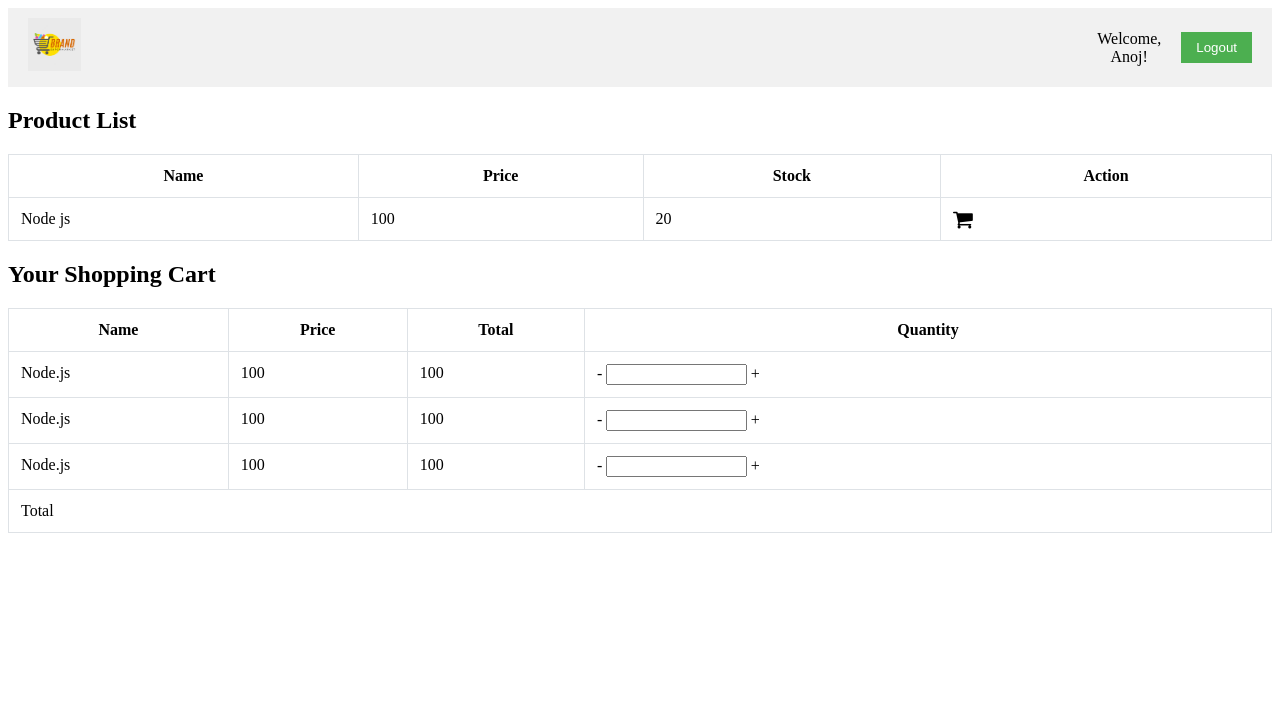
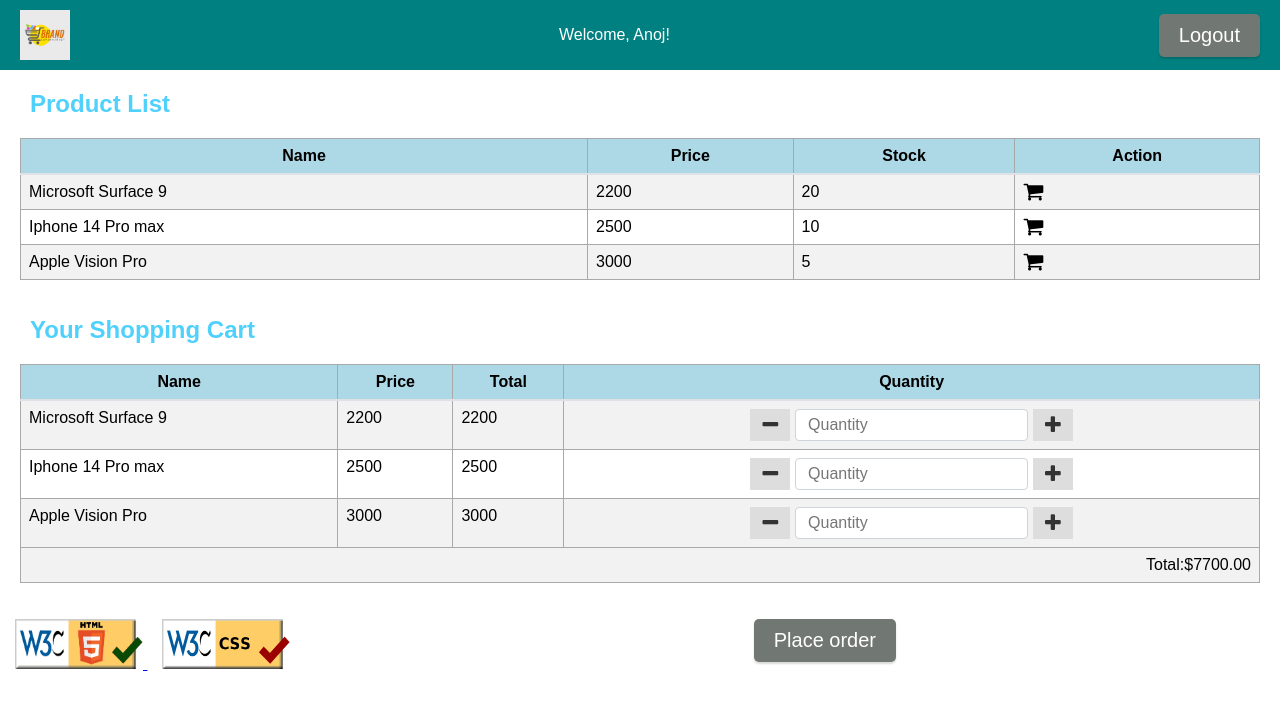
Before and after one commit to anojcrazycoder/WAPLabs, a plain HTML site: page Lab-3/shoppingCart.html in a window 1280 px wide. Drawn offline with Linux system fonts and the light colour scheme.

Commit message:
Added code for better enhancement

```diff
--- a/Lab-3/shoppingCart.html
+++ b/Lab-3/shoppingCart.html
@@ -5,70 +5,141 @@
     <meta name="viewport" content="width=device-width, initial-scale=1.0">
     <title>Document</title>
     <style>
-        #quantity{
-            width: 20%;
+         body {
+    margin: 0;
+    font-family: Arial, sans-serif;
   }
 
-        .table {
-  width: 100%;
-  margin-bottom: 1rem;
-  background-color: transparent;
-  border-collapse: collapse;
-}
-
-.table th,
-.table td {
-  padding: 0.75rem;
-  vertical-align: top;
-  border: 1px solid #dee2e6;
-}
-
-.table thead th {
-  vertical-align: bottom;
-  border-bottom: 2px solid #dee2e6;
-}
-
-.table-hover tbody tr:hover {
-  background-color: rgba(0, 0, 0, 0.075);
-}
-
-/* Add this for the border effect */
-.table-bordered {
-  border: 1px solid #dee2e6;
-}
-
-.table-bordered th,
-.table-bordered td {
-  border: 1px solid #dee2e6;
-}
-
-.table-bordered thead th,
-.table-bordered thead td {
-  border-bottom-width: 2px;
-}
-/* --------------------------------------------------------- */
   .header {
     display: flex;
     justify-content: space-between;
     align-items: center;
-    background-color: #f1f1f1;
+    background-color: teal;
+    color: white;
     padding: 10px 20px;
   }
-  .header .logo {
-    font-size: 24px;
-    font-weight: bold;
+  .header img {
+    width: 50px; /* Adjust as needed */
   }
   .header .welcome {
     flex-grow: 1;
     text-align: center;
   }
-  .header .logout-button {
-    padding: 8px 15px;
-    margin-left: 20px;
-    background-color: #4CAF50;
-    color: white;
+  .content {
+    display: flex;
+    justify-content: space-around;
+    padding: 20px;
+  }
+  .content .table-container {
+    width: 20%; /* Adjust as needed */
+  }
+
+
+/* Table css */
+.table-container {
+    margin: 20px;
+    overflow-x: auto;
+  }
+  .table {
+    width: 100%;
+    border-collapse: collapse;
+    margin-bottom: 1rem;
+    background-color: transparent;
+    border: 1px solid darkgray; /* Solid black border */
+  }
+  .table th,
+  .table td {
+    padding: 0.5rem;
+    vertical-align: top;
+    border: 1px solid darkgray; /* Solid black border */
+  padding: 0.5rem; /* Optional: Add padding for content */
+  }
+  .table thead th {
+    vertical-align: bottom;
+    border-bottom: 2px solid #dee2e6;
+    background-color: lightblue;
+  }
+  .table-striped tbody tr:nth-of-type(odd) {
+    background-color: rgba(0, 0, 0, 0.05);
+  }
+  .table-hover tbody tr:hover {
+    background-color: rgba(0, 0, 0, 0.075);
+  }
+  @media (max-width: 768px) {
+    .table-responsive {
+      width: 100%;
+      overflow-x: auto;
+    }
+  }
+
+/* -----End of Table css---------------------------------------------------- */
+
+/* Css for h2 */
+h2{
+    margin-left: 30px;
+    color:rgb(80, 209, 252);
+    font-weight: bold;
+}
+
+
+  .input-group {
+    display: flex;
+    align-items: center;
+    justify-content: center;
+  }
+  .input-group .fa {
+    padding: 0.375rem 0.75rem;
+    font-size: 1.25rem;
+    background-color: #ddd;
+    color: #333;
+    cursor: pointer;
+  }
+  .input-group input[type="text"] {
+    padding: 0.375rem 0.75rem;
+    font-size: 1rem;
+    line-height: 0.5;
+    color: #495057;
+    background-color: #fff;
+    border: 1px solid #ced4da;
+    border-radius: 0.25rem;
+    margin: 0 5px;
+  }
+
+  a>img{
+    width: 10%;
+    height: 50px;
+    margin-left: 15px;
+}
+
+/* -----------Css for Button------------ */
+.btn {
+    padding: 10px 20px;
+    font-size: 20px;
+    text-align: center;
+    cursor: pointer;
+    outline: none;
+    color: #fff;
+    background-color: #717773;
     border: none;
-    cursor: pointer;
+    border-radius: 5px;
+    box-shadow: 0 2px 2px 0 rgba(0, 0, 0, 0.15);
+    transition: all 0.3s ease 0s;
+  }
+
+  .btn:hover {
+    background-color: #0056b3;
+    box-shadow: 0 5px 10px 0 rgba(0, 0, 0, 0.25);
+  }
+
+  .btn:active {
+    background-color: #004085;
+    box-shadow: 0 2px 5px 0 rgba(0, 0, 0, 0.2);
+    transform: translateY(2px);
+  }
+
+  /*--------End of Button css-----------------*/
+#placeOrder{
+  float: right;margin-right: 30%;
 }
 
     </style>
@@ -77,64 +148,132 @@
 </head>
 <body>
     <div id="main">
+
+
           <div class="header">
-            <div class="logo"><img style="width: 5%;" height="5%" src="../Images/logo.jpg" alt=""></div>
+            <img src="../Images/logo.jpg" alt="Logo">
             <div class="welcome">Welcome, Anoj!</div>
-            <button class="logout-button">Logout</button>
+            <button class="btn">Logout</button>
           </div>
-        </div>
+
         <div id="content">
             <h2>Product List</h2>
-            <table class="table" id="productList">
+            <div class="table-container table-responsive">
+                <table class="table table-striped table-hover" id="productList">
+                    <thead>
                         <tr>
                             <th>Name</th>
                             <th>Price</th>
                             <th>Stock</th>
                             <th>Action</th>
                         </tr>
+                    </thead>
+                    <tbody>
                         <tr>
-                    <td>Node js</td>
-                    <td>100</td>
+                            <td>Microsoft Surface 9</td>
+                            <td>2200</td>
                             <td>20</td>
                             <td><!-- Using <span> element -->
                                 <i class="fa fa-shopping-cart fa-lg"></i></td>
                         </tr>
+                        <tr>
+                            <td>Iphone 14 Pro max</td>
+                            <td>2500</td>
+                            <td>10</td>
+                            <td>
+                                <i class="fa fa-shopping-cart fa-lg"></i></td>
+                        </tr>
+                        <tr>
+                            <td>Apple Vision Pro</td>
+                            <td>3000</td>
+                            <td>5</td>
+                            <td>
+                                <i class="fa fa-shopping-cart fa-lg"></i></td>
+                        </tr>
+                    </tbody>
+
 
                 </table>
+            </div>
             <h2>Your Shopping Cart</h2>
-            <table class="table" id="shoppingCart">
+
+            <div class="table-container table-responsive">
+                <table class="table table-striped table-hover" id="shoppingCart">
+                    <thead>
                         <tr>
                             <th>Name</th>
                             <th>Price</th>
                             <th>Total</th>
                             <th>Quantity</th>
                         </tr>
+                    </thead>
+
+              <tbody>
                 <tr>
-                <td>Node.js</td>
-                <td>100</td>
-                <td>100</td>
-                <td>- <input id="quantity" type="text"> +</td>
+                    <td>Microsoft Surface 9</td>
+                    <td>2200</td>
+                    <td>2200</td>
+                    <td>
+                        <div class="input-group">
+                            <i class="fa fa-minus"></i>
+                            <input type="text" placeholder="Quantity">
+                            <i class="fa fa-plus"></i>
+                          </div>
+                    </td>
                    </tr>
                    <tr>
-                <td>Node.js</td>
-                <td>100</td>
-                <td>100</td>
-                <td>- <input id="quantity" type="text"> +</td>
+                    <td>Iphone 14 Pro max</td>
+                    <td>2500</td>
+                    <td>2500</td>
+                    <td>
+                        <div class="input-group">
+                            <i class="fa fa-minus"></i>
+                            <input type="text" placeholder="Quantity">
+                            <i class="fa fa-plus"></i>
+                          </div>
+                    </td>
                    </tr>
                    <tr>
-                <td>Node.js</td>
-                <td>100</td>
-                <td>100</td>
-                <td>- <input id="quantity" type="text"> +</td>
+                    <td>Apple Vision Pro</td>
+                    <td>3000</td>
+                    <td>3000</td>
+                    <td>
+                        <div class="input-group">
+                            <i class="fa fa-minus"></i>
+                            <input type="text" placeholder="Quantity">
+                            <i class="fa fa-plus"></i>
+                          </div>
+                    </td>
                    </tr>
+              </tbody>
+              <footer>
                 <tr>
-                <td colspan="4">Total </td>
+                    <td colspan="4" style="text-align: end;"> Total:$7700.00 </td>
                    </tr>
+              </footer>
+
 
             </table>
+            </div>
 
         </div>
 
+
+          <a href="https://validator.w3.org/nu/?doc=https%3A%2F%2Fanojcrazycoder.github.io%2FWAPLabs%2FLab-2%2FAboutMe.html">
+            <img  src="../Images/htmlchecker.png" alt="HtmlChecker">
+          </a>
+           <a href="https://jigsaw.w3.org/css-validator/validator?uri=https%3A%2F%2Fanojcrazycoder.github.io%2FWAPLabs%2FLab-2%2FAboutMe.html&profile=css3svg&usermedium=all&warning=1&vextwarning=&lang=en">
+<img src="../Images/css_checker.png" alt="CssChecker">
+</a>
+<button id="placeOrder"  class="btn">Place order</button>
+
+
       </div>
+
+
+
+
+
+
 </body>
 </html>
```
Lines whose indentation alone changed are shown as unchanged.
